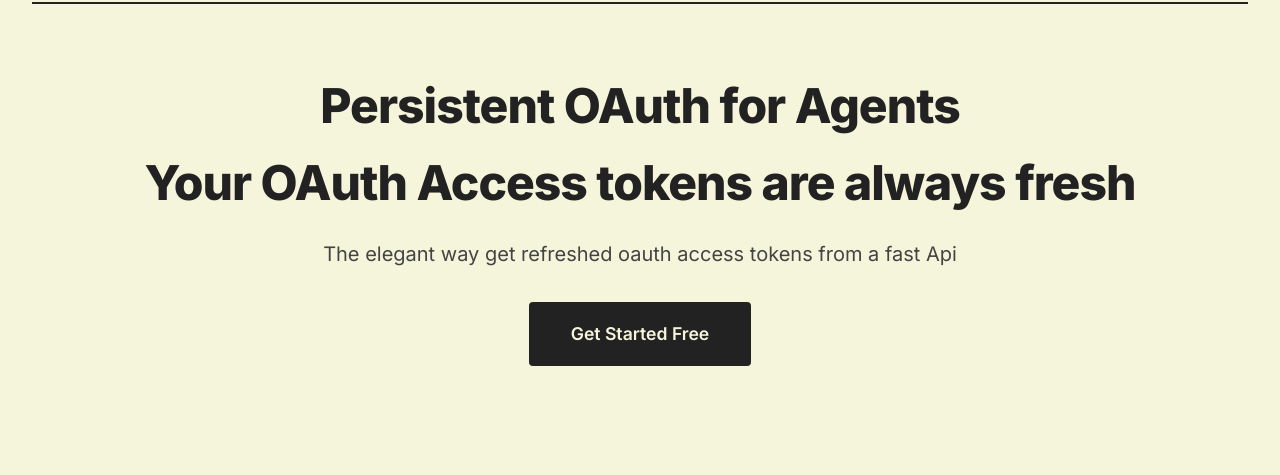
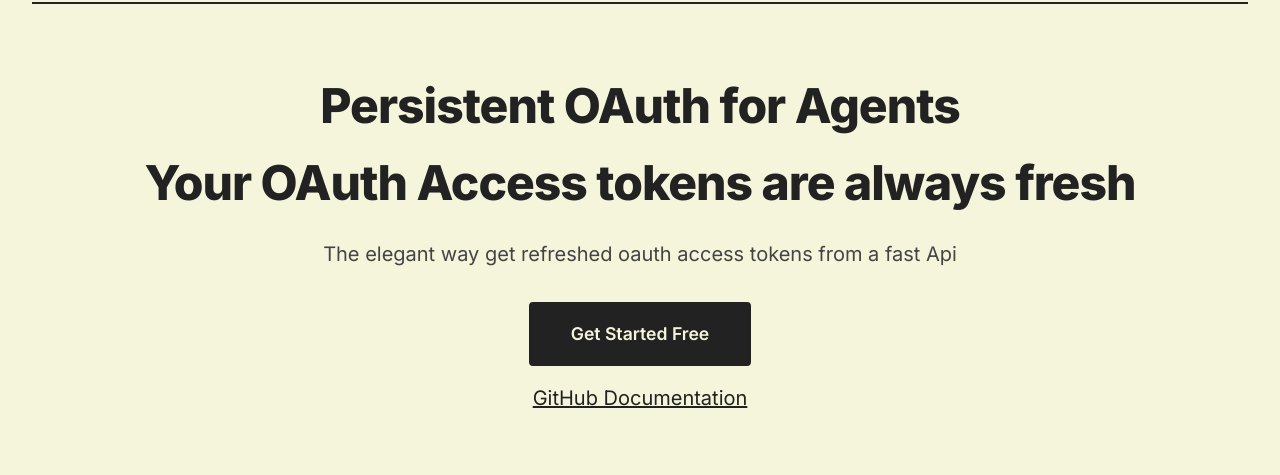
Before and after one commit to curlmate-dev/Curlmate-landing, a website: page public/index.html in a window 1280 px wide. Shown: the part 174-649 px from the top of the page. Drawn offline with Linux system fonts and the light colour scheme.

Commit message:
Add GitHub documentation link to hero section

```diff
--- a/public/index.html
+++ b/public/index.html
@@ -31,6 +31,7 @@
       <h1>Persistent OAuth for Agents<br>Your OAuth Access tokens are always fresh</h1>
       <p>The elegant way get refreshed oauth access tokens from a fast Api</p>
       <a href="https://app.curlmate.dev/connection" class="cta-button">Get Started Free</a>
+      <p style="margin-top: 1rem;"><a href="https://github.com/curlmate-dev/curlmate-web" target="_blank" rel="noopener noreferrer" style="color: #222; text-decoration: underline;">GitHub Documentation</a></p>
     </section>
 
     <section class="features">
```
